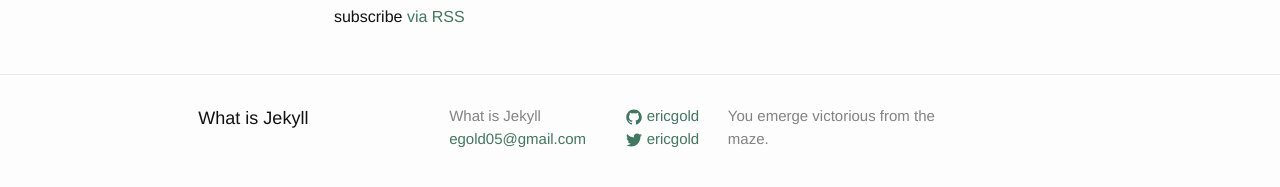
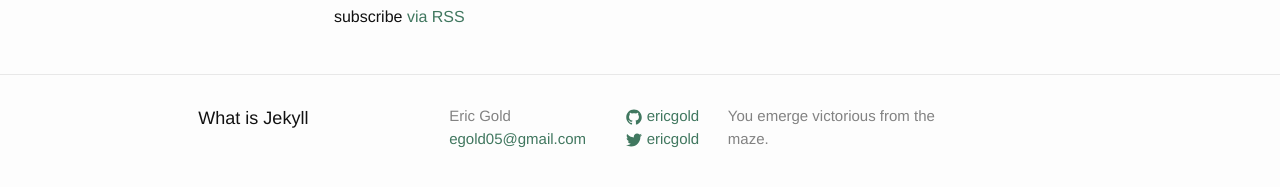
Before and after one commit to ericgold/jekylltest, a Jekyll site: the page built from index.md, in a window 1280 px wide. Shown: the part 492-679 px from the top of the page. Built offline with Jekyll 4.4.1, drawn with Linux system fonts in a browser that asks for light colours.

Commit message:
add site author

```diff
--- a/_config.yml
+++ b/_config.yml
@@ -14,6 +14,7 @@
 # You can create any custom variable you would like, and they will be accessible
 # in the templates via {{ site.myvariable }}.
 title: What is Jekyll
+author: Eric Gold
 email: egold05@gmail.com
 description: > # this means to ignore newlines until "baseurl:"
   You emerge victorious from the maze.
```
